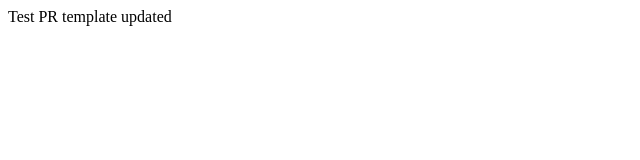
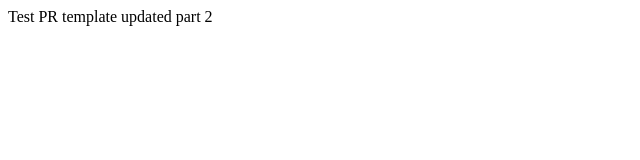
Before and after one commit to shubham-tam/github-pr-template, a plain HTML site: page index.html in a window 1280 px wide. Shown: the full height of the page, 0-640 px from the left. Drawn offline with Linux system fonts and the light colour scheme.

Commit message:
feat: test pr template 3

```diff
--- a/index.html
+++ b/index.html
@@ -6,6 +6,6 @@
     <title>Document</title>
   </head>
   <body>
-    Test PR template updated
+    Test PR template updated part 2
   </body>
 </html>
```
